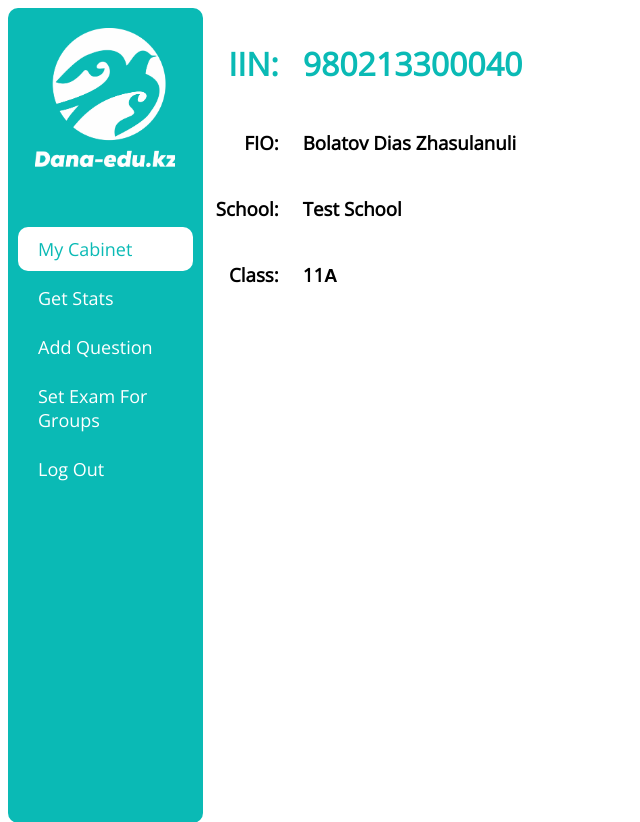
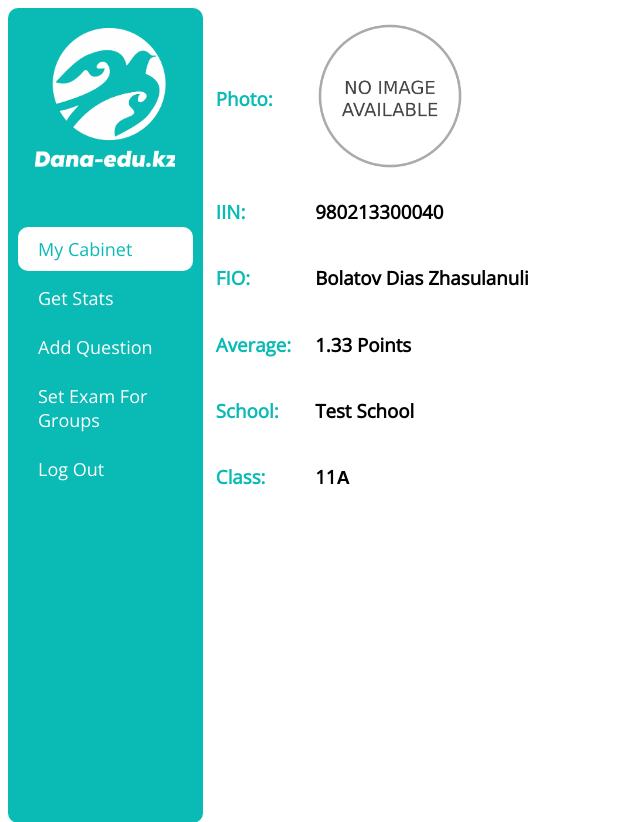
Before and after one commit to AmeAya/dana-edu, a Django app: page /cabinet in a window 1280 px wide. Shown: the top 822 px of the page, without its empty margins (0-640 px from the left). Run offline with Django 4.2, Linux system fonts and the light colour scheme; a user stored in the database is signed in; data comes from the database, SQL or seed files in the repository; both versions use the stored data as it was after the commit.

Commit message:
photo in cabinet, fix input number in Add Question

```diff
--- a/examapp/functions.py
+++ b/examapp/functions.py
@@ -97,3 +97,12 @@ def getUserUrls(user) -> []:
 def getBaseUrls() -> []:
     urls = [{'text': 'Log In', 'url': 'login_url'}]
     return urls
+
+
+def getUserAvg(user):
+    from .models import Result
+    avg = 0
+    results = Result.objects.filter(user=user)
+    for result in results:
+        avg += result.points
+    return round(avg / len(results), 2)
--- a/examapp/views.py
+++ b/examapp/views.py
@@ -7,11 +7,7 @@ from rest_framework.response import Response
 from rest_framework import status
 from .models import *
 from django.utils import timezone, dateformat
-from .functions import getRandomVariant
-from .functions import changeUserCurrentExamSubjects
-from .functions import getQuestionPoints
-from .functions import getUserUrls
-from .functions import getBaseUrls
+from .functions import *
 from .serializers import *
 
 
@@ -52,6 +48,7 @@ def addQuestionsView(request):
             question_image = request.FILES['question_image']
             question.image = question_image
         question.save()
+
         for i in range(1, int(request.POST.get('answers_count'))):
             is_correct = False
             is_empty = True
@@ -73,7 +70,7 @@ def addQuestionsView(request):
         if 'question_number' in request.session.keys():
             request.session['question_number'] += 1
         else:
-            request.session['question_number'] = 1
+            request.session['question_number'] = int(request.POST.get('question_number'))
         request.session['selected_subject'] = request.POST.get('subject')
 
         return redirect('add_questions_url')
@@ -377,4 +374,7 @@ def subjectSelectView(request):
 @login_required(login_url='login_url')
 def userCabinetView(request):
     context = {'urls': getUserUrls(request.user)}
+    avg = getUserAvg(request.user)
+    if avg:
+        context['avg'] = avg
     return render(request, 'cabinet_page.html', context)
--- a/static/css/style.css
+++ b/static/css/style.css
@@ -210,3 +210,10 @@ h1{
     width: fit-content;
     max-width: 70%;
 }
+
+.user_photo{
+    height: 150px;
+    max-height: 100%;
+    max-width: 100%;
+    margin-left: 20px;
+}
--- a/templates/cabinet_page.html
+++ b/templates/cabinet_page.html
@@ -1,21 +1,36 @@
 {% extends 'base.html' %}
+{% load static %}
 {% block content %}
     <div align="left">
         <table style="border: none;">
             <tr>
-                <td align="right"><h1>IIN: </h1></td>
-                <td><h1 style="margin-left: 20px;">{{ user.iin }}</h1></td>
+                <td align="left"><h3 style="color: #0ABAB5;">Photo: </h3></td>
+                <td>
+                    {% if user.photo %}
+                        <img class="user_photo" src="{{ user.photo.url }}">
+                    {% else %}
+                        <img class="user_photo" src="{% static 'images/no_image.webp' %}">
+                    {% endif %}
+                </td>
             </tr>
             <tr>
-                <td align="right"><h3>FIO:</h3></td>
+                <td align="left"><h3 style="color: #0ABAB5;">IIN: </h3></td>
+                <td><h3 style="margin-left: 20px;">{{ user.iin }}</h3></td>
+            </tr>
+            <tr>
+                <td align="left"><h3 style="color: #0ABAB5;">FIO:</h3></td>
                 <td><h3 style="margin-left: 20px;">{{ user.surname }} {{ user.name }} {{ user.patronymic }}</h3></td>
             </tr>
             <tr>
-                <td align="right"><h3>School:</h3></td>
+                <td align="left"><h3 style="color: #0ABAB5;">Average:</h3></td>
+                <td><h3 style="margin-left: 20px;">{{ avg }} Points</h3></td>
+            </tr>
+            <tr>
+                <td align="left"><h3 style="color: #0ABAB5;">School:</h3></td>
                 <td><h3 style="margin-left: 20px;">{{ user.group.school }}</h3></td>
             </tr>
             <tr>
-                <td align="right"><h3>Class:</h3></td>
+                <td align="left"><h3 style="color: #0ABAB5;">Class:</h3></td>
                 <td><h3 style="margin-left: 20px;">{{ user.group }}</h3></td>
             </tr>
         </table>
```
Also changed, not shown: db.sqlite3, media/users/patrick_hammer.gif (added), static/images/no_image.webp (added).
